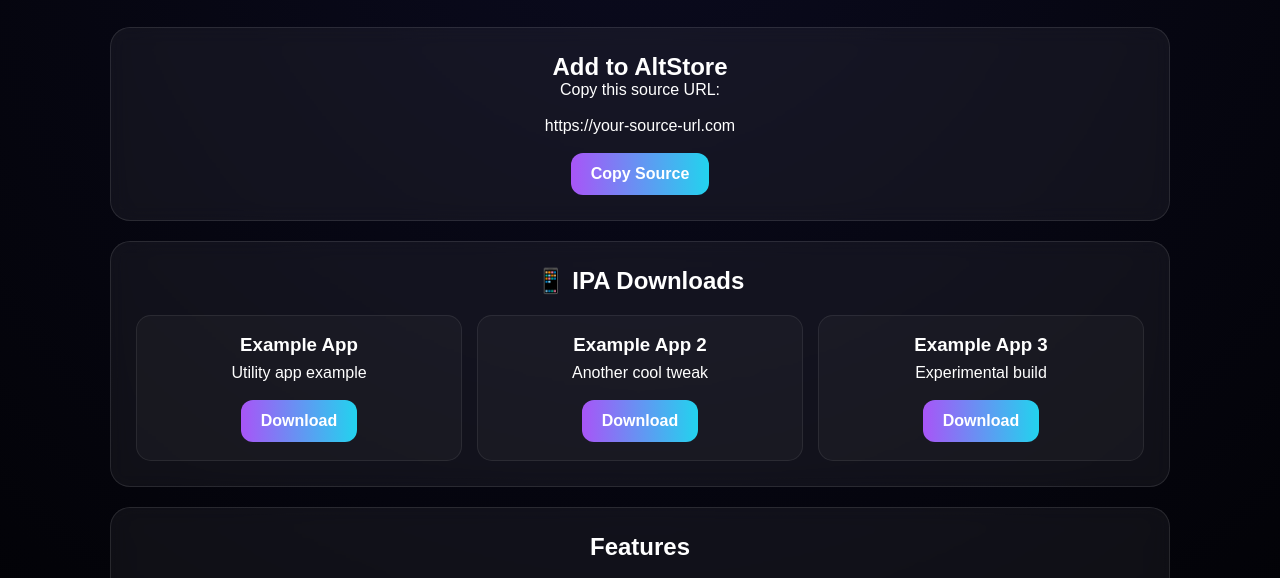
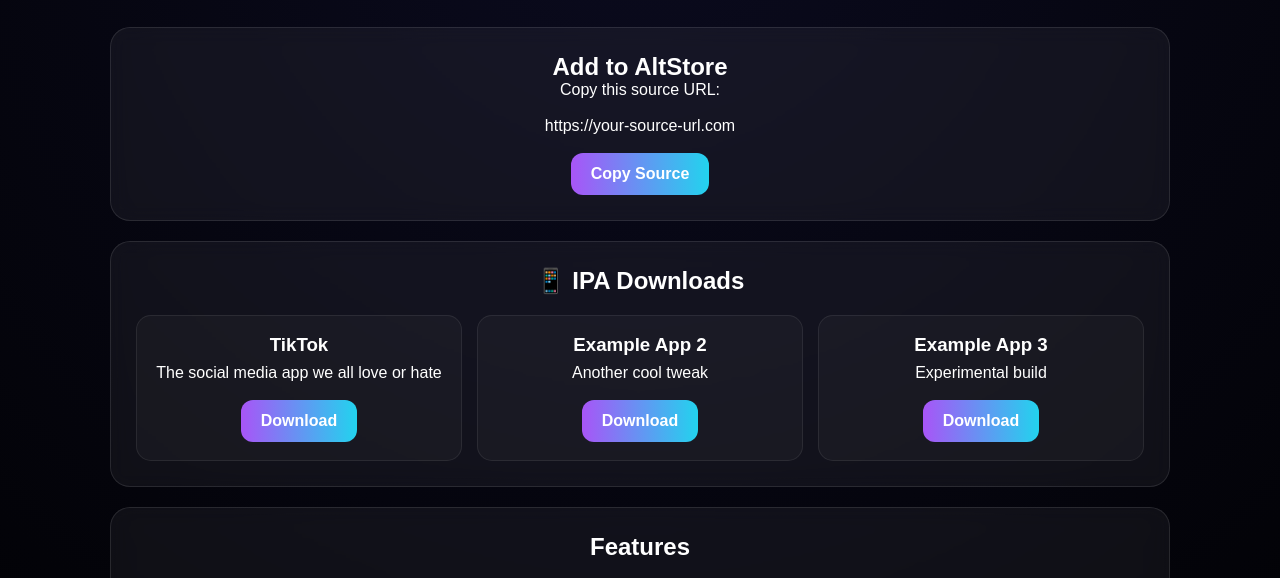
Before and after one commit to lebron23111/NALT-Source, a plain HTML site: page index.html in a window 1280 px wide. Shown: the part 151-729 px from the top of the page. Drawn offline with Linux system fonts and the light colour scheme.

Commit message:
Update index.html

```diff
--- a/index.html
+++ b/index.html
@@ -114,8 +114,8 @@
 <div class="grid">
 
 <div class="ipa-card">
-<h3>Example App</h3>
-<p>Utility app example</p>
+<h3>TikTok</h3>
+<p>The social media app we all love or hate</p>
 <br>
 <a class="button" href="https://example.com/app.ipa">Download</a>
 </div>
```
